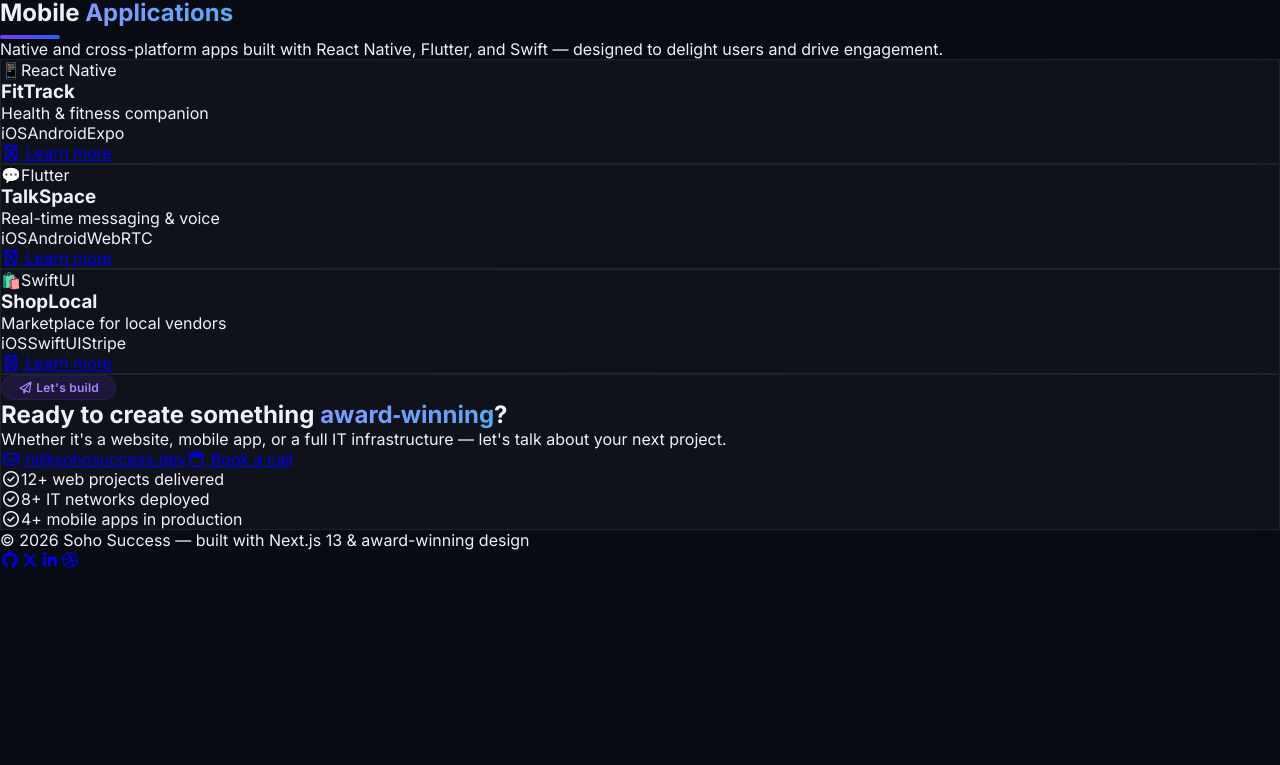
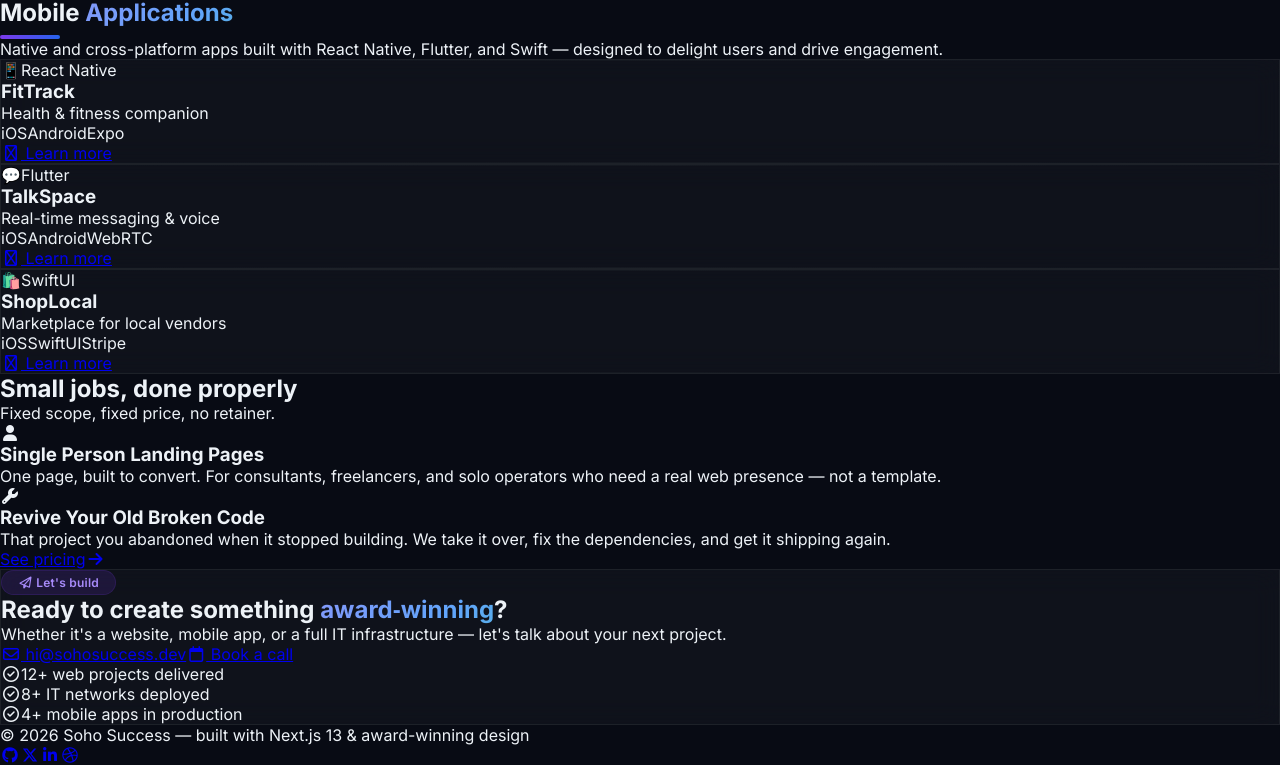
Before and after one commit to beyond2021/sohosuccess, a Next.js app: page / in a window 1280 px wide. Shown: the part 4239-5004 px from the top of the page. Before the commit the page ends 4809 px from the top, so only its background shows below. Built offline with nearby package versions, Linux system fonts and the light colour scheme.

Commit message:
added the old code section

```diff
--- a/app/page.tsx
+++ b/app/page.tsx
@@ -6,6 +6,7 @@ import WebSection from "@/components/sections/WebSection";
 import ITSection from "@/components/sections/ITSection";
 import MobileSection from "@/components/sections/MobileSection";
 import ContactSection from "@/components/sections/ContactSection";
+import ServicesSection from "@/components/sections/ServicesSection";
 
 export default async function Home() {
   const webProjects = getAllProjects().filter((p) => p.category === "web");
@@ -21,6 +22,7 @@ export default async function Home() {
       <WebSection projects={webProjects} />
       <ITSection />
       <MobileSection />
+      <ServicesSection />
       <ContactSection />
       <Footer />
     </main>
--- /dev/null
+++ b/components/sections/ServicesSection.tsx
@@ -0,0 +1,54 @@
+export default function ServicesSection() {
+  const services = [
+    {
+      icon: "fa-user",
+      title: "Single Person Landing Pages",
+      body: "One page, built to convert. For consultants, freelancers, and solo operators who need a real web presence — not a template.",
+    },
+    {
+      icon: "fa-wrench",
+      title: "Revive Your Old Broken Code",
+      body: "That project you abandoned when it stopped building. We take it over, fix the dependencies, and get it shipping again.",
+    },
+  ];
+
+  return (
+    <section id="services" className="relative py-24 px-4 md:px-8">
+      <div className="max-w-4xl mx-auto relative z-10">
+        <h2 className="text-3xl md:text-5xl font-bold text-center text-white mb-4">
+          Small jobs, done properly
+        </h2>
+        <p className="text-center text-slate-400 max-w-2xl mx-auto mb-16">
+          Fixed scope, fixed price, no retainer.
+        </p>
+
+        <div className="grid md:grid-cols-2 gap-6 mb-16">
+          {services.map((s) => (
+            <div
+              key={s.title}
+              className="rounded-2xl border border-white/10 bg-white/5 p-8 backdrop-blur-sm transition-colors hover:border-purple-500/40"
+            >
+              <div className="mb-5 flex h-12 w-12 items-center justify-center rounded-xl bg-gradient-to-br from-purple-600 to-blue-600">
+                <i className={`fa-solid ${s.icon} text-lg text-white`} aria-hidden="true" />
+              </div>
+              <h3 className="mb-3 text-xl font-semibold text-white">{s.title}</h3>
+              <p className="text-sm leading-relaxed text-slate-400">{s.body}</p>
+            </div>
+          ))}
+        </div>
+
+        <div className="text-center">
+          <a
+            href="https://sohosuccess-invoice-jerry.netlify.app"
+            target="_blank"
+            rel="noopener noreferrer"
+            className="inline-flex items-center gap-2 rounded-full bg-gradient-to-r from-purple-600 to-blue-600 px-10 py-4 font-semibold text-white shadow-lg shadow-purple-900/40 transition-opacity hover:opacity-90"
+          >
+            See pricing
+            <i className="fa-solid fa-arrow-right text-sm" aria-hidden="true" />
+          </a>
+        </div>
+      </div>
+    </section>
+  );
+}
```
